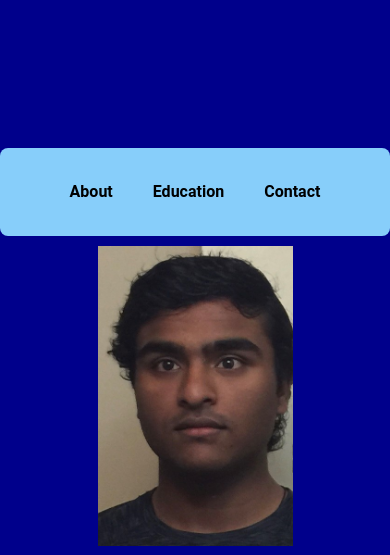
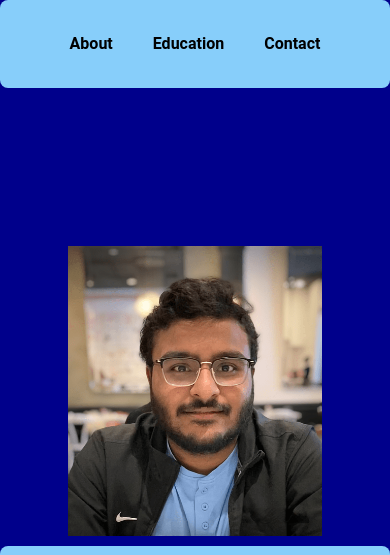
Before and after one commit to regedward1234/Personal-Website, a website: page index.html in a window 390 px wide. Shown: the top 555 px of the page. Drawn offline with Linux system fonts and the light colour scheme.

Commit message:
changed image

```diff
--- a/css/website.css
+++ b/css/website.css
@@ -72,8 +72,8 @@ nav a:active {
 
 /*Profile image*/
 .top-image {
-  width: 95%;
-  max-width: 95%;
+  width: 100%;
+  max-width: 100%;
   max-height: auto;
 }
 
@@ -239,7 +239,7 @@ nav a:active {
   text-align: center;
   margin: 0 auto; /* Center horizontally */
   line-height: 1.5;
-  margin-bottom: 60px;
+  margin-bottom: auto;
 }
 
 .download-button {
@@ -358,15 +358,15 @@ nav a:active {
   .container1,
   .container2,
   .container3 {
-    padding: .5rem;
+    padding: 0.5rem;
     max-width: 100%;
   }
 
   .container {
-    margin: 0 auto;
     display: flex;
-    flex-direction: column;
-    align-items: center;
+    justify-content: center; /* Center horizontally */
+    align-items: center; /* Center vertically */
+    height: 100%; /* Ensure container takes full height */
   }
 
   .top-section-content {
@@ -436,11 +436,11 @@ nav a:active {
 
   .references {
     max-width: 100%;
-    margin-bottom: 10px;
+    margin-bottom: auto;
   }
 
   .top-image {
-    width: 50%;
+    width: 65%;
     max-height: auto;
   }
 
--- a/index.html
+++ b/index.html
@@ -31,7 +31,7 @@
 
       <!--Container for image and top section of information-->
       <div class="container">
-      <img class="top-image" src="./files/profile.jpg" alt="Profile Image" />
+      <img class="top-image" src="./files/profilepic.png" alt="Profile Image" />
 
       <section id="top-section" class="top-section">
         <div class="top-section-content">
```
Also changed, not shown: files/profile.jpg (deleted), files/profilepic.jpg (deleted), files/profilepic.png (added).
